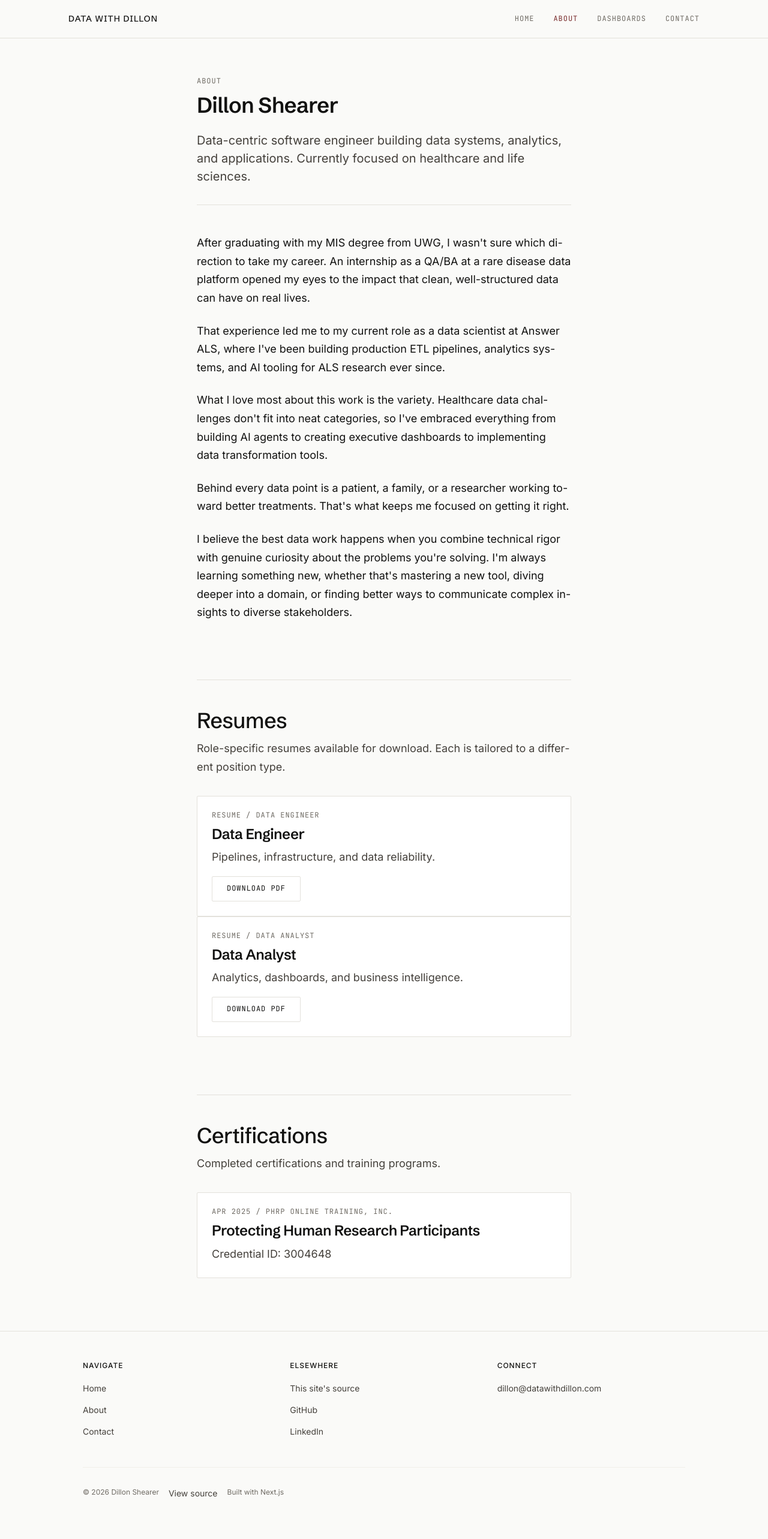
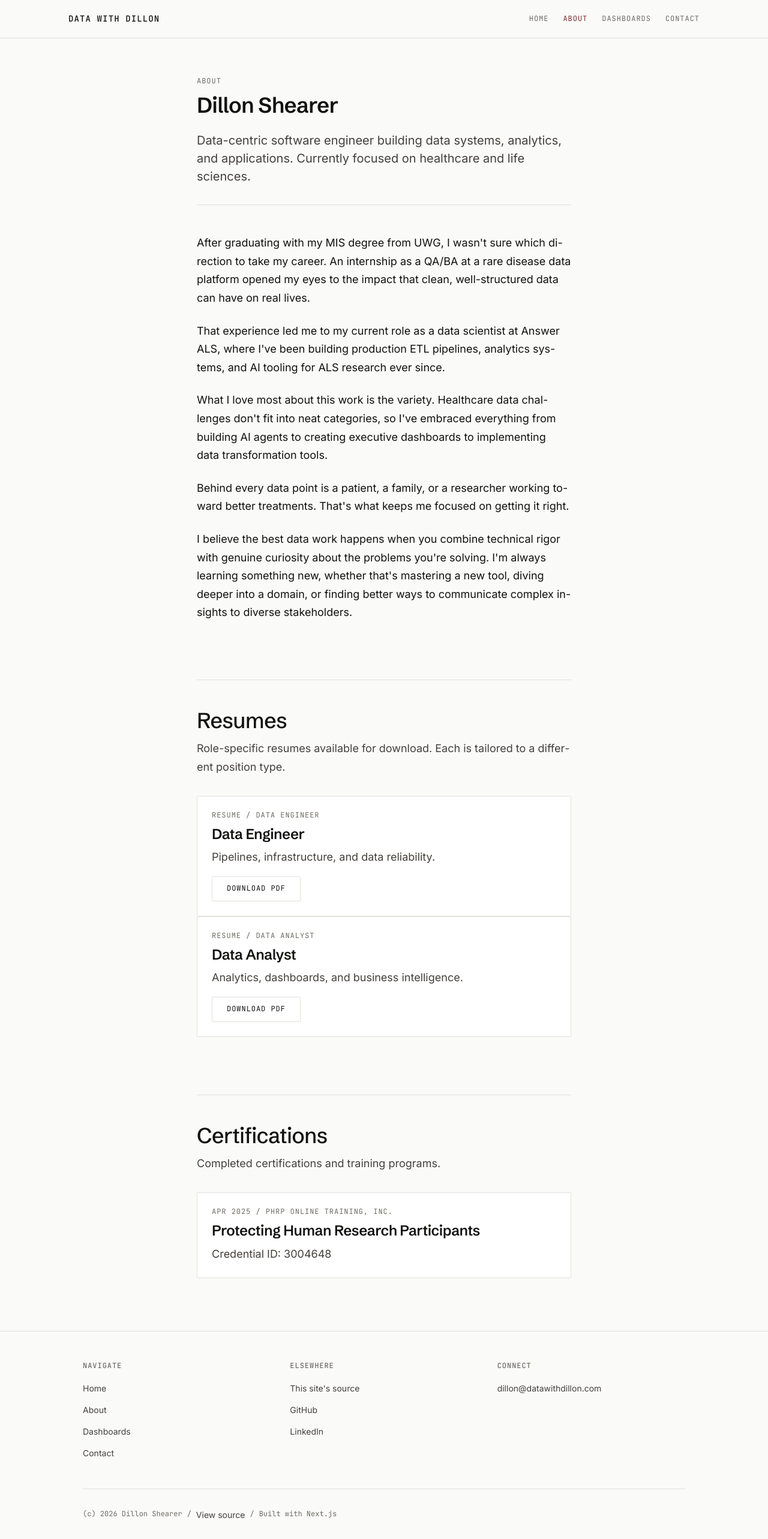
Before and after one commit to dillon-shearer/ds-portfolio, a Next.js app: page /about in a window 1280 px wide. Shown: the top 2566 px of the page at 60% size. Built offline with nearby package versions, Linux system fonts and the light colour scheme.

Commit message:
P5-T7: redesign site chrome

```diff
--- a/components/Footer.module.css
+++ b/components/Footer.module.css
@@ -18,12 +18,12 @@
 }
 
 .columnTitle {
-  font-family: var(--font-sans);
+  font-family: var(--font-mono);
   font-size: var(--text-xs);
   font-weight: 500;
   text-transform: uppercase;
   letter-spacing: var(--tracking-wide);
-  color: var(--color-ink);
+  color: var(--color-ink-3);
   margin-bottom: var(--space-4);
 }
 
@@ -47,14 +47,14 @@
 }
 
 .meta {
-  font-family: var(--font-sans);
+  font-family: var(--font-mono);
   font-size: var(--text-xs);
   color: var(--color-ink-3);
   display: flex;
   flex-wrap: wrap;
-  gap: var(--space-4);
+  gap: var(--space-2);
   padding-top: var(--space-6);
-  border-top: var(--rule-hairline) solid var(--color-rule-soft);
+  border-top: var(--rule-hairline) solid var(--color-rule);
 }
 
 @media (min-width: 720px) {
--- a/components/Footer.tsx
+++ b/components/Footer.tsx
@@ -1,5 +1,5 @@
 import Link from 'next/link'
-import { FOOTER_NAV, SOCIALS } from '@/content/site'
+import { NAV_ITEMS, SOCIALS } from '@/content/site'
 import styles from './Footer.module.css'
 
 export function Footer() {
@@ -10,9 +10,9 @@ export function Footer() {
       <div className={styles.inner}>
         <div className={styles.columns}>
           <div>
-            <p className={styles.columnTitle}>Navigate</p>
+            <p className={styles.columnTitle}>NAVIGATE</p>
             <ul className={styles.columnLinks}>
-              {FOOTER_NAV.map((item) => (
+              {NAV_ITEMS.map((item) => (
                 <li key={item.href}>
                   <Link href={item.href} className={styles.columnLink}>
                     {item.label}
@@ -23,7 +23,7 @@ export function Footer() {
           </div>
 
           <div>
-            <p className={styles.columnTitle}>Elsewhere</p>
+            <p className={styles.columnTitle}>ELSEWHERE</p>
             <ul className={styles.columnLinks}>
               <li>
                 <a
@@ -59,7 +59,7 @@ export function Footer() {
           </div>
 
           <div>
-            <p className={styles.columnTitle}>Connect</p>
+            <p className={styles.columnTitle}>CONNECT</p>
             <ul className={styles.columnLinks}>
               <li>
                 <a href={`mailto:${SOCIALS.email}`} className={styles.columnLink}>
@@ -71,7 +71,8 @@ export function Footer() {
         </div>
 
         <div className={styles.meta}>
-          <span>&copy; {year} Dillon Shearer</span>
+          <span>(c) {year} Dillon Shearer</span>
+          <span aria-hidden="true">/</span>
           <a
             href={SOCIALS.sourceRepo}
             className={styles.columnLink}
@@ -80,6 +81,7 @@ export function Footer() {
           >
             View source
           </a>
+          <span aria-hidden="true">/</span>
           <span>Built with Next.js</span>
         </div>
       </div>
--- a/components/Header.module.css
+++ b/components/Header.module.css
@@ -20,9 +20,9 @@
 }
 
 .wordmark {
-  font-family: var(--font-display);
+  font-family: var(--font-mono);
   font-size: var(--text-sm);
-  font-weight: 400;
+  font-weight: 500;
   text-transform: uppercase;
   letter-spacing: var(--tracking-wide);
   color: var(--color-ink);
@@ -32,7 +32,7 @@
 .desktopNav {
   display: none;
   align-items: center;
-  gap: var(--space-6);
+  gap: var(--space-5);
 }
 
 .hamburger {
@@ -44,6 +44,10 @@
   flex-direction: column;
   gap: 5px;
   padding: var(--space-2);
+  min-width: calc(var(--space-5) + var(--space-5));
+  min-height: calc(var(--space-5) + var(--space-5));
+  align-items: center;
+  justify-content: center;
 }
 
 .hamburger span {
--- a/components/Header.tsx
+++ b/components/Header.tsx
@@ -1,6 +1,6 @@
 'use client'
 
-import { useState } from 'react'
+import { useEffect, useRef, useState } from 'react'
 import Link from 'next/link'
 import { usePathname } from 'next/navigation'
 import { NavLink } from '@/components/ui'
@@ -10,14 +10,28 @@ import styles from './Header.module.css'
 
 export function Header() {
   const [drawerOpen, setDrawerOpen] = useState(false)
+  const menuButtonRef = useRef<HTMLButtonElement>(null)
+  const restoreMenuFocusRef = useRef(false)
   const pathname = usePathname()
+
+  useEffect(() => {
+    if (!drawerOpen && restoreMenuFocusRef.current) {
+      menuButtonRef.current?.focus()
+      restoreMenuFocusRef.current = false
+    }
+  }, [drawerOpen])
+
+  function closeDrawer() {
+    restoreMenuFocusRef.current = true
+    setDrawerOpen(false)
+  }
 
   return (
     <>
       <header className={styles.header}>
         <div className={styles.inner}>
           <Link href="/" className={styles.wordmark} aria-label="Data With Dillon, home">
-            Data With Dillon
+            DATA WITH DILLON
           </Link>
 
           <nav className={styles.desktopNav} aria-label="Primary navigation">
@@ -29,6 +43,7 @@ export function Header() {
           </nav>
 
           <button
+            ref={menuButtonRef}
             className={styles.hamburger}
             onClick={() => setDrawerOpen(true)}
             aria-label="Open navigation menu"
@@ -43,7 +58,7 @@ export function Header() {
 
       <MobileDrawer
         isOpen={drawerOpen}
-        onClose={() => setDrawerOpen(false)}
+        onClose={closeDrawer}
         currentPath={pathname}
       />
     </>
--- a/components/MobileDrawer.module.css
+++ b/components/MobileDrawer.module.css
@@ -37,12 +37,18 @@
   display: flex;
   align-items: center;
   justify-content: center;
+  min-width: calc(var(--space-5) + var(--space-5));
+  min-height: calc(var(--space-5) + var(--space-5));
 }
 
 .nav {
   display: flex;
   flex-direction: column;
   gap: var(--space-5);
+}
+
+.nav a {
+  font-size: var(--text-lg);
 }
 
 @keyframes fadeIn {
--- a/content/site.ts
+++ b/content/site.ts
@@ -17,13 +17,6 @@ export const NAV_ITEMS: NavItem[] = [
   { href: '/contact', label: 'Contact' },
 ]
 
-// ponytail: Footer deliberately omits Dashboards - chrome redesign ticket decides whether to unify
-export const FOOTER_NAV: NavItem[] = [
-  { href: '/', label: 'Home' },
-  { href: '/about', label: 'About' },
-  { href: '/contact', label: 'Contact' },
-]
-
 export const SOCIALS = {
   github: 'https://github.com/dillon-shearer',
   linkedin: 'https://www.linkedin.com/in/dillonshearer/',
```
